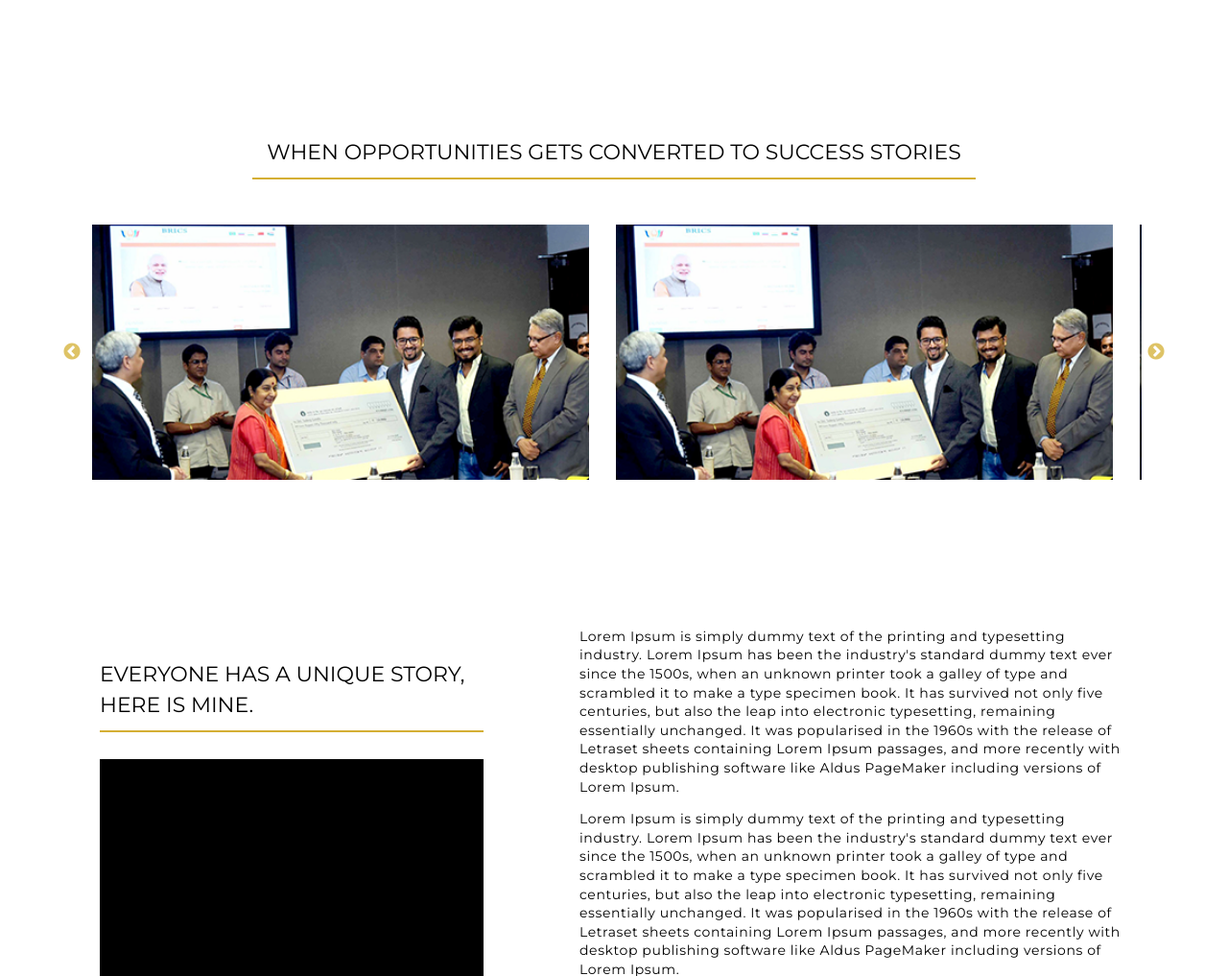
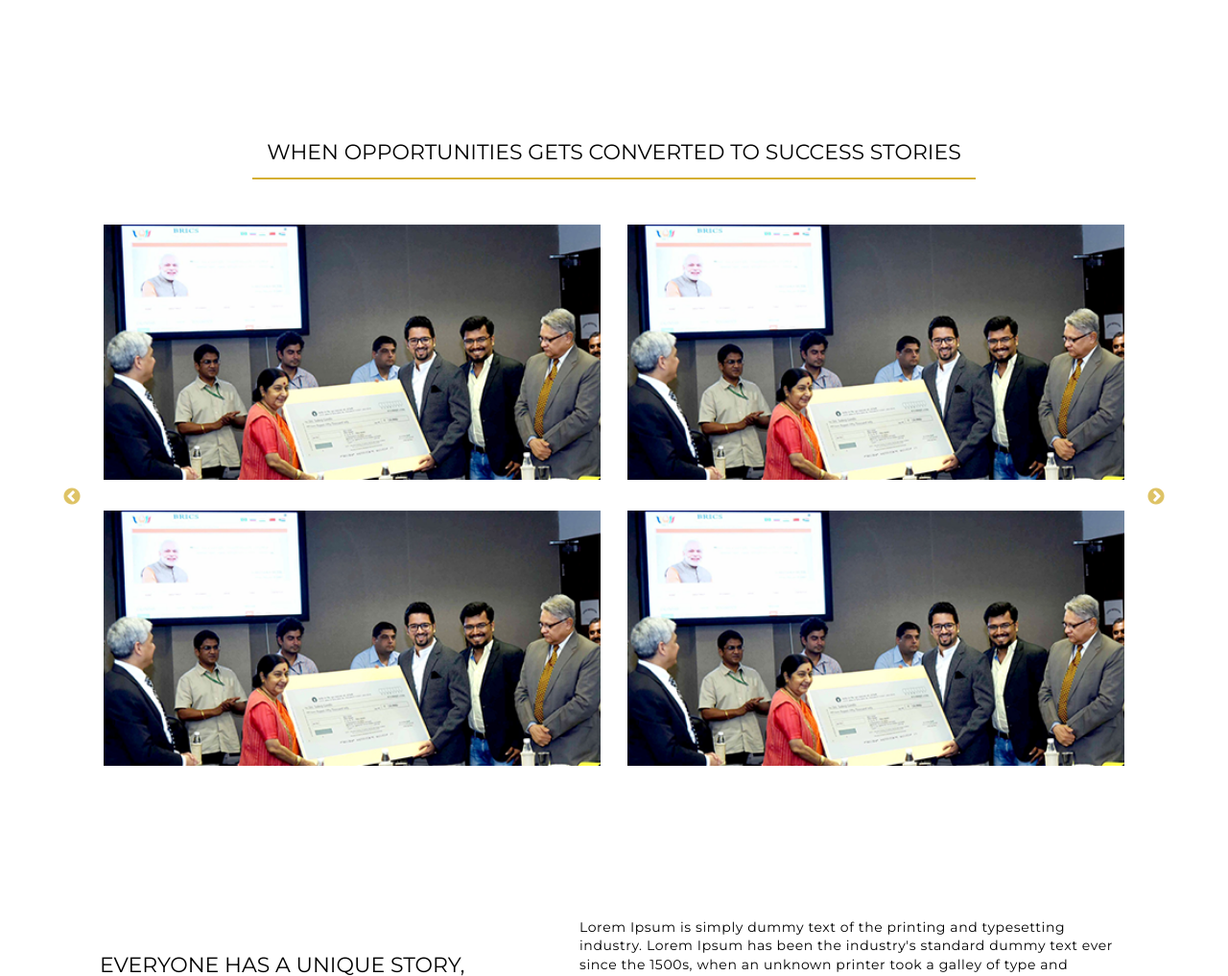
Before and after one commit to ajitsinghkamal/sg-web, a website: page public/about.html in a window 1280 px wide. Shown: the part 597-1614 px from the top of the page at 96% size. Drawn offline with nearby package versions, Linux system fonts and the light colour scheme.

Commit message:
correct styles of slider

```diff
--- a/public/about.html
+++ b/public/about.html
@@ -86,7 +86,7 @@
     <script type="text/javascript">
     $(document).ready(function() {
         $('.photo-slider').slick({
-            row: 2,
+            rows: 2,
             slidesPerRow: 2
         });
     });
```
Also changed, not shown: src/about.html (+1 -1 lines).
